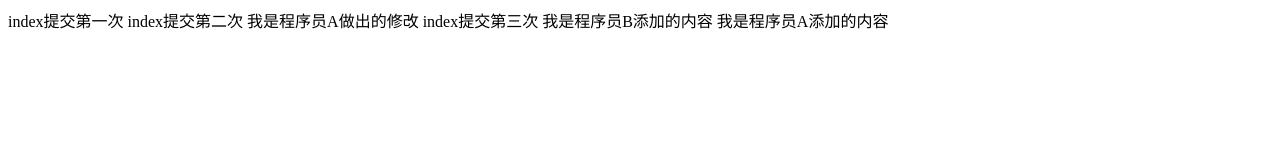
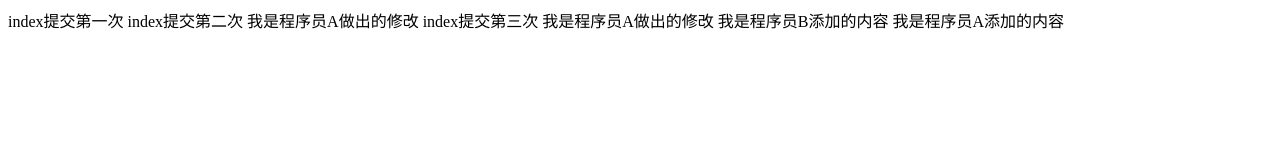
Before and after one commit to tansixiang/test, a plain HTML site: page index.html in a window 1280 px wide. Drawn offline with Linux system fonts and the light colour scheme.

Commit message:
我是A1呀

```diff
--- a/index.html
+++ b/index.html
@@ -9,7 +9,7 @@
 <body>
     index提交第一次
     index提交第二次 我是程序员A做出的修改
-    index提交第三次
+    index提交第三次 我是程序员A做出的修改
     我是程序员B添加的内容
     我是程序员A添加的内容
 </body>
```
